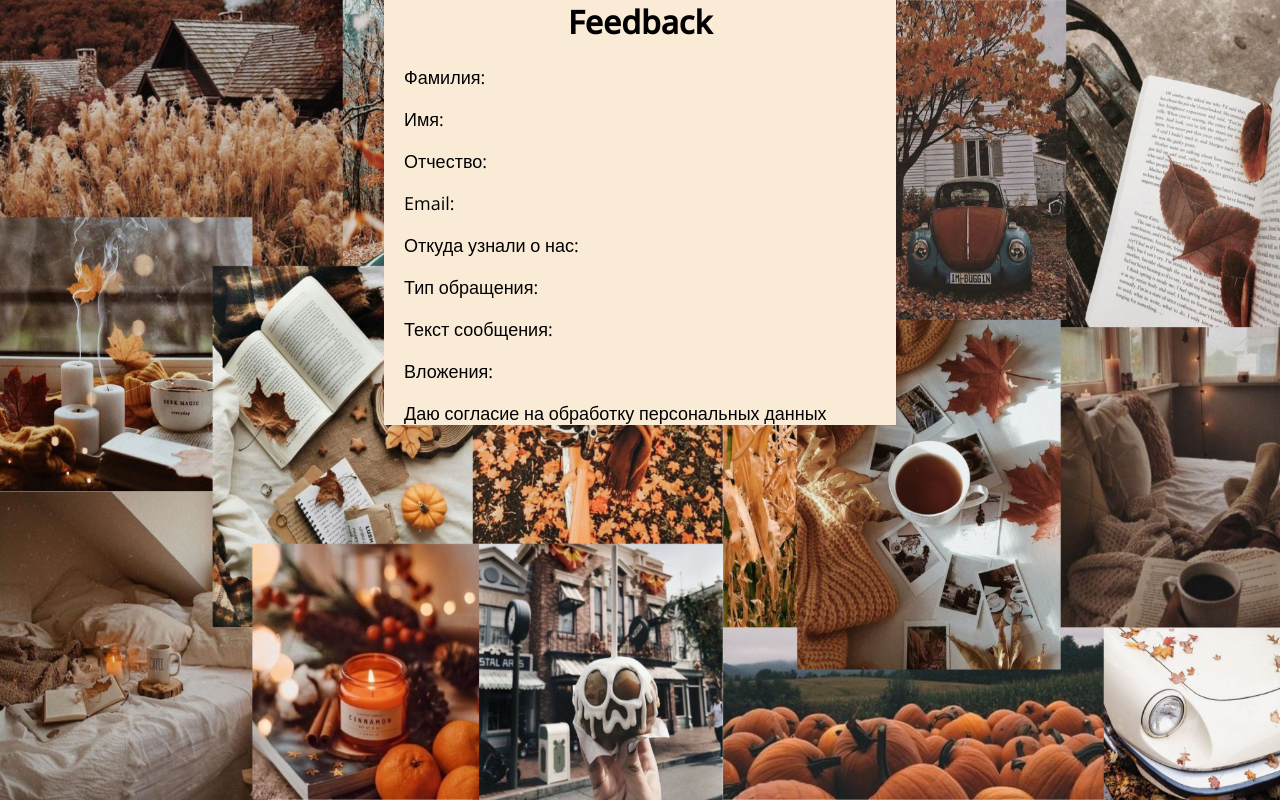
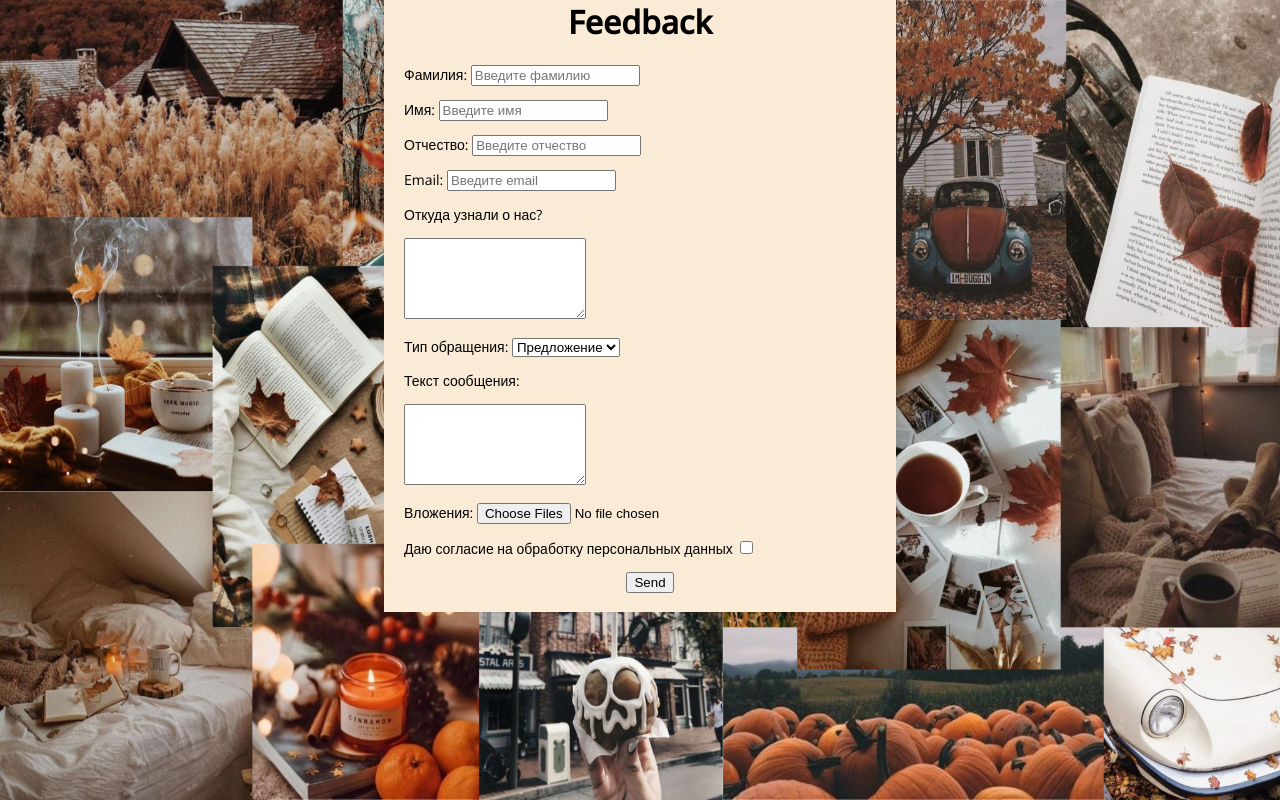
Before and after one commit to AnastasiaBykasova/bykasova-211-361-web-dev-2022-1, a PHP site: page /feedback.html in a window 1280 px wide. Shown: the part 21-821 px from the top of the page. Run offline with PHP 8.4, Linux system fonts and the light colour scheme; some web fonts are replaced.

Commit message:
edit feedback form

```diff
--- a/feedback.html
+++ b/feedback.html
@@ -23,15 +23,25 @@
             <form class="feedback_form" action="" method="post" name="feedback_form">
                 <h1>Feedback</h1>
                 <div class="elements-fb">
-                    <p><label for="name">Фамилия:</label></p>
-                    <p><label for="name">Имя:</label></p>
-                    <p><label for="name">Отчество:</label></p>
-                    <p><label for="name">Email:</label></p>
-                    <p><label for="name">Откуда узнали о нас:</label></p>
-                    <p><label for="name">Тип обращения:</label></p>
-                    <p><label for="name">Текст сообщения:</label></p>
-                    <p><label for="name">Вложения:</label></p>
-                    <p><label for="name">Даю согласие на обработку персональных данных</label></p>
+                    <p>Фамилия: <input type="text" name="surname-input"placeholder="Введите фамилию" size="18"/></p>
+                    <p>Имя: <input type="text" name="name-input"placeholder="Введите имя" size="18"/></p>
+                    <p>Отчество: <input type="text" name="midname-input"placeholder="Введите отчество" size="18"/></p>
+                    <p>Email: <input type="email" name="email-input"placeholder="Введите email" size="18"/></p>
+                    <p>Откуда узнали о нас? </p>
+                    <textarea name="Tell us" rows="5" wrap="soft"></textarea>
+                    <p>Тип обращения:
+                    <select id="letter-type">
+                        <option value=”1”>Предложение</option>
+                        <option value=”2”>Жалоба</option>
+                    </select></p>
+                    <p>Текст сообщения: </p>
+                    <textarea name="Tell us" rows="5" wrap="soft"></textarea>
+                    <p>Вложения: <input type="file" name="file-input" multiple></p>
+                    <p>Даю согласие на обработку персональных данных <input type="checkbox"/></p>
+                    <p><div class="send-button">
+                            <button type="reset">Send</button>
+                        </div>
+                    </p>
                 </div>
             </form>
             </div>
--- a/feedback_style.css
+++ b/feedback_style.css
@@ -31,5 +31,9 @@ body {
 .elements-fb {
     text-align: left;
     padding-left: 20px;
-    font-size: 18px;
+    font-size: 14px;
+    padding-bottom: 5px;
 }
+.send-button {
+    text-align: center;
+}
```
